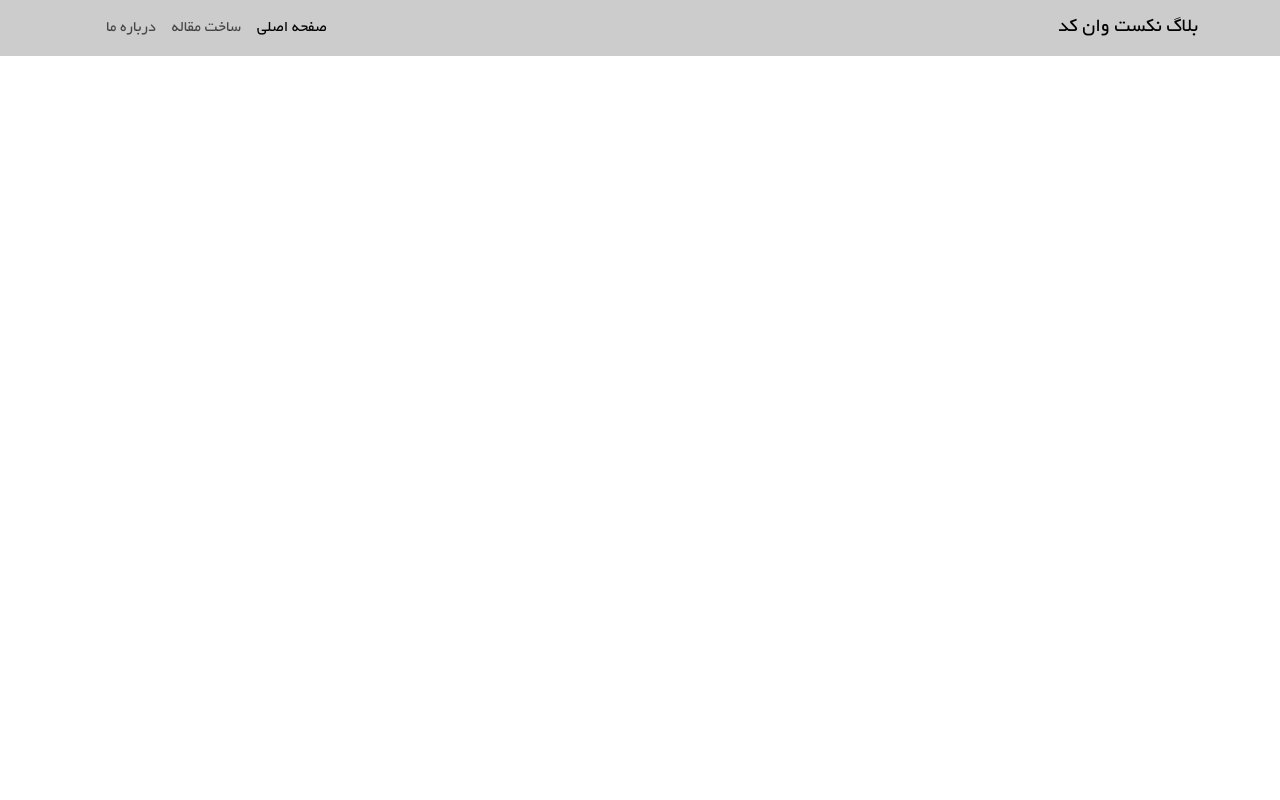
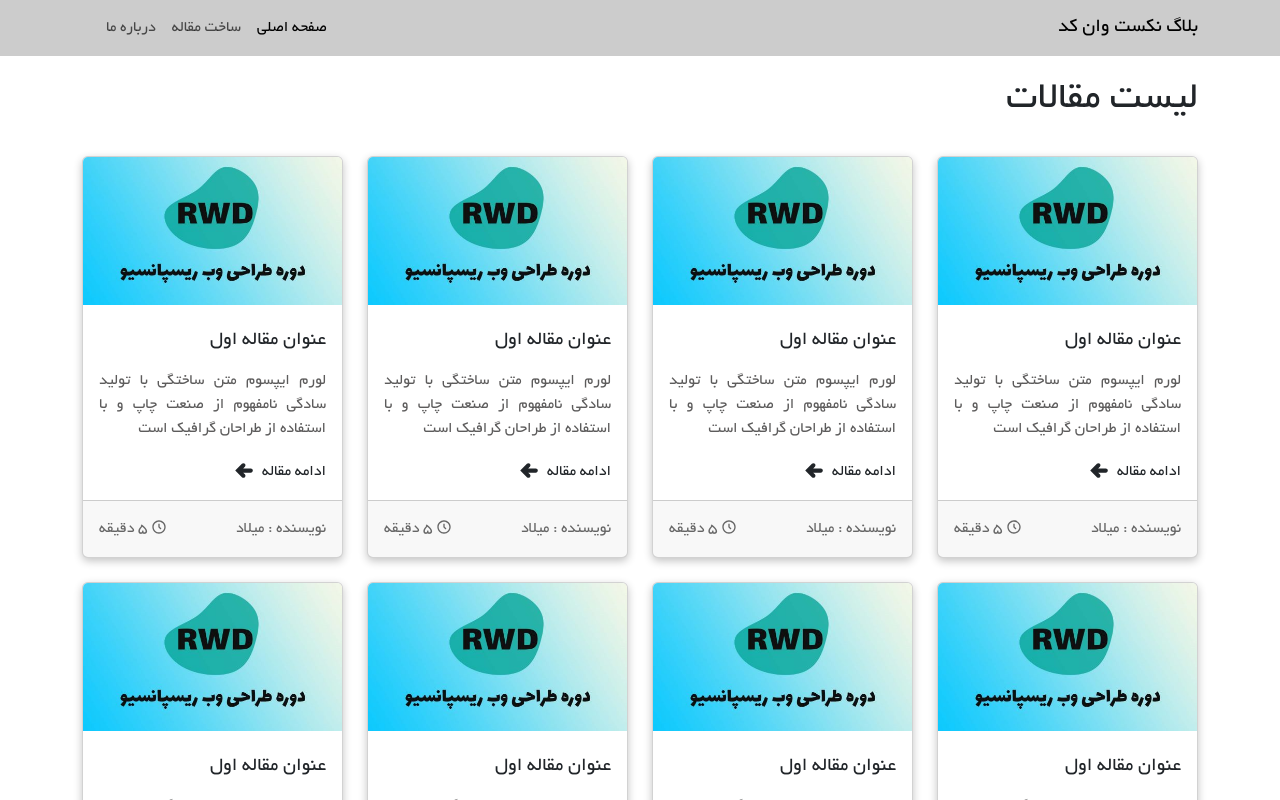
Before and after one commit to Abdulmanan-Rahimi/Blog-post-pro, a React (Vite) app: page / in a window 1280 px wide. Shown: the top 800 px of the page. Built offline with nearby package versions, Linux system fonts and the light colour scheme.

Commit message:
I completed the home page but the components are  static

```diff
--- a/src/components/article/ArticleItem.css
+++ b/src/components/article/ArticleItem.css
@@ -0,0 +1,25 @@
+.card {
+  border: none;
+  box-shadow: rgba(0, 0, 0, 0.24) 0px 3px 8px;
+  transition: all 0.5s;
+  display: flex;
+  direction: rtl;
+
+}
+.card:hover {
+  scale: 1.05;
+}
+.card-text {
+  text-align: justify;
+  color: #5d5c5c;
+}
+.read-more span {
+  margin-left: 5px;
+}
+.read-more:hover {
+  cursor: pointer;
+  color: #f54980;
+}
+.card-footer {
+  color: #666 !important;
+}
--- a/src/components/article/ArticleItem.jsx
+++ b/src/components/article/ArticleItem.jsx
@@ -0,0 +1,38 @@
+import React from "react";
+import Card from "react-bootstrap/Card";
+import { BiTimeFive } from "react-icons/bi";
+import { TiArrowLeftThick } from "react-icons/ti";
+import "./ArticleItem.css";
+
+import img1 from '../../assets/images/1.jpg'
+
+const ArticleItem = () => {
+  return (
+    <Card>
+      <Card.Img
+        variant="top"
+        src={img1}
+      />
+      <Card.Body dir="rtl">
+        <Card.Title className="py-2">عنوان مقاله اول</Card.Title>
+        <Card.Text>
+          لورم ایپسوم متن ساختگی با تولید سادگی نامفهوم از صنعت چاپ و با استفاده
+          از طراحان گرافیک است
+        </Card.Text>
+        <span className="read-more">
+          <span>ادامه مقاله</span>
+          <TiArrowLeftThick size="25px" />
+        </span>
+      </Card.Body>
+      <Card.Footer className="d-flex justify-content-between align-items-center py-3">
+        <span>نویسنده : میلاد</span>
+        <span>
+          {" "}
+          <BiTimeFive /> 5 دقیقه
+        </span>
+      </Card.Footer>
+    </Card>
+  );
+};
+
+export default ArticleItem;
--- a/src/pages/home/Home.jsx
+++ b/src/pages/home/Home.jsx
@@ -1,11 +1,43 @@
 import React from "react";
 import MyNavbar from "../../components/navbar/MyNavbar";
+import ArticleItem from "../../components/article/ArticleItem";
+import { Col, Container, Row } from "react-bootstrap";
 
 const Home = () => {
   return (
-    <>
+    <div dir="rtl">
       <MyNavbar />
-    </>
+
+      <Container>
+        <h1 style={{ marginTop: "20px" }}>لیست مقالات</h1>
+        <Row className="row-cols-1 row-cols-md-2 row-cols-lg-3 row-cols-xl-4 gy-4 py-4">
+          <Col>
+            <ArticleItem />
+          </Col>
+          <Col>
+            <ArticleItem />
+          </Col>
+          <Col>
+            <ArticleItem />
+          </Col>
+          <Col>
+            <ArticleItem />
+          </Col>
+          <Col>
+            <ArticleItem />
+          </Col>
+          <Col>
+            <ArticleItem />
+          </Col>
+          <Col>
+            <ArticleItem />
+          </Col>
+          <Col>
+            <ArticleItem />
+          </Col>
+        </Row>
+      </Container>
+    </div>
   );
 };
 
```
